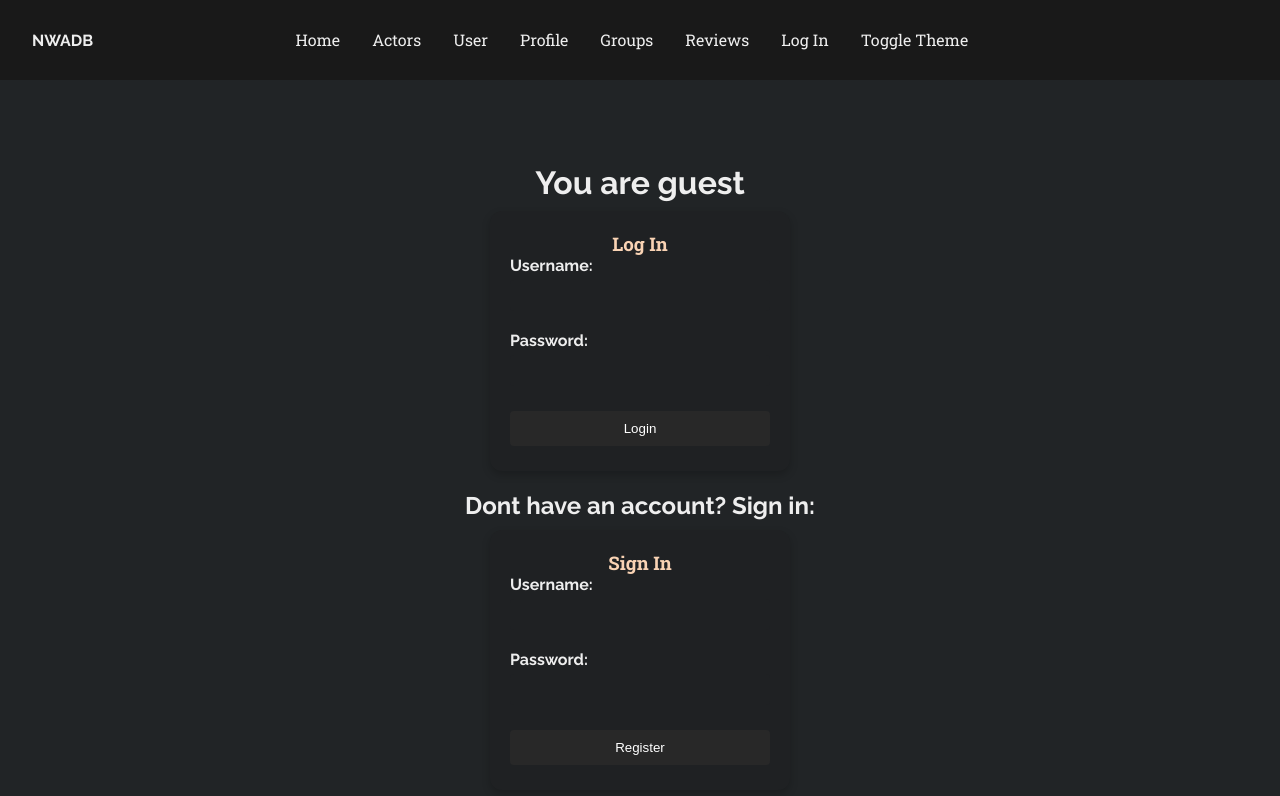
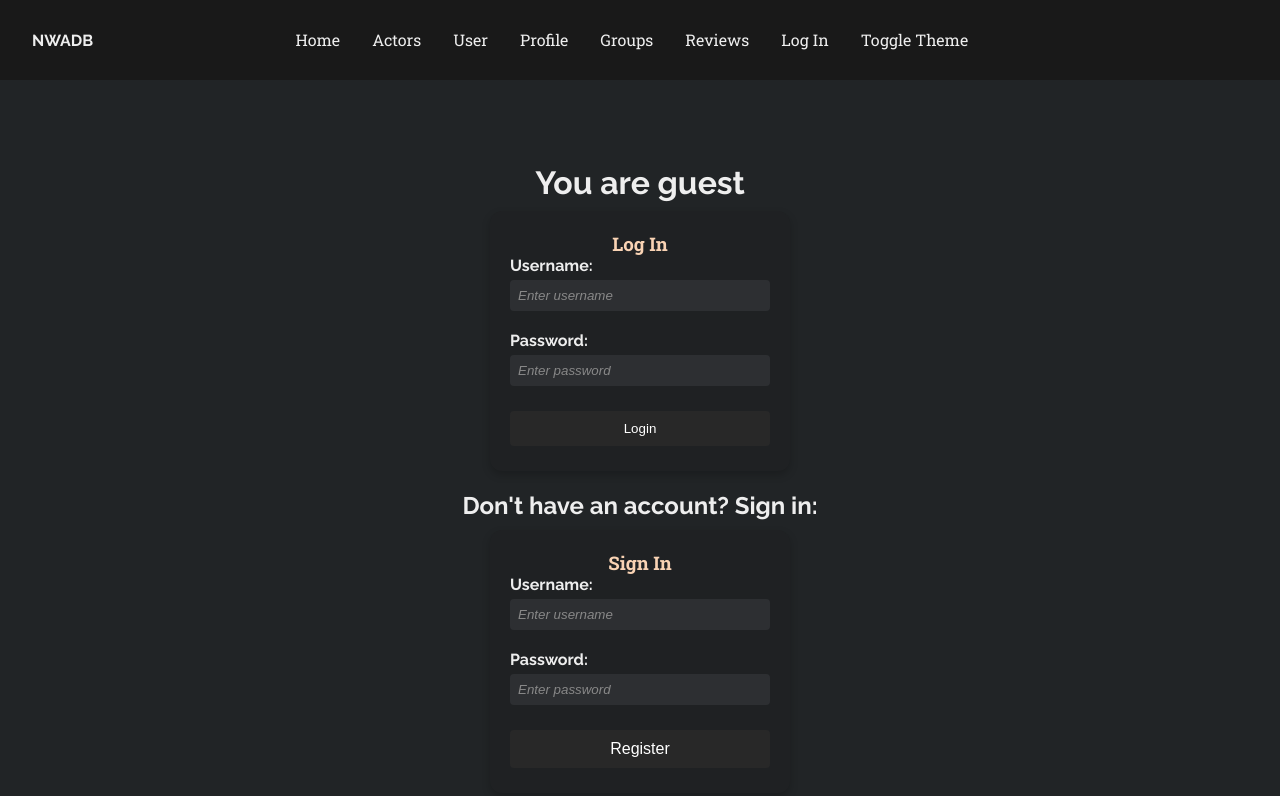
Before and after one commit to TVT22-6/movieApp, a React (Create React App) app in the folder react-movie/: page /auth in a window 1280 px wide. Shown: the top 796 px of the page. Built offline with nearby package versions, Linux system fonts and the light colour scheme.

Commit message:
css muokkausta
pientä hienosäätöä omille sivuille

```diff
--- a/react-movie/src/SignIn.js
+++ b/react-movie/src/SignIn.js
@@ -35,7 +35,7 @@ const RegistrationForm = () => {
 
 return (
     <div>
-            <div className="status-message"><h2>Dont have an account? Sign in:</h2></div>
+        <div className="status-message"><h2>Don't have an account? Sign in:</h2></div>
         <form onSubmit={handleSubmit}>
             <div className="box signin-box">
                 <h3>Sign In</h3>
@@ -43,6 +43,7 @@ const RegistrationForm = () => {
                 <input
                     type="text"
                     id="username-reg"
+                    placeholder="Enter username" // Added placeholder
                     value={uname}
                     onChange={(e) => setUname(e.target.value)}
                 />
@@ -51,6 +52,7 @@ const RegistrationForm = () => {
                 <input
                     type="password"
                     id="password-reg"
+                    placeholder="Enter password" // Added placeholder
                     value={pw}
                     onChange={(e) => setPw(e.target.value)}
                 />
--- a/react-movie/src/components/Auth.js
+++ b/react-movie/src/components/Auth.js
@@ -49,21 +49,20 @@ function Login() {
       });
   }
 
-    return(
-        <div>
+  return (
+    <div>
         <div className="box login-box">
             <h3>Log In</h3>
             <label htmlFor="username">Username: </label>
-            <input type="text" id="username" value={uname} onChange={e => setUname(e.target.value)}/>
+            <input type="text" id="username" placeholder="Enter username" value={uname} onChange={e => setUname(e.target.value)} />
             <label htmlFor="password">Password: </label>
-            <input type="password" id="password" value={pw} onChange={e => setPw(e.target.value)}/>
-            {errorMessage && <div className="status-message">{errorMessage}</div>} {/* Display error message */}
+            <input type="password" id="password" placeholder="Enter password" value={pw} onChange={e => setPw(e.target.value)} />
+            {errorMessage && <div className="status-message">{errorMessage}</div>}
             <button onClick={login}>Login</button>
-
         </div>
-        <RegistrationForm/>
-        </div>
-    );
+        <RegistrationForm />
+    </div>
+);
   }
 
 
--- a/react-movie/src/styles/Settings.css
+++ b/react-movie/src/styles/Settings.css
@@ -68,8 +68,14 @@ p, h1, h2, h4, h5, h6 {
     border: none;
     border-radius: 4px;
     box-sizing: border-box;
-    background: #1f2123;
+    background-color: #2d2f32;
     color: #a1a1a1;
+}
+
+/* Style for the placeholder text */
+.box input::placeholder {
+    color: #888;
+    font-style: italic;
 }
 
 /* Styles for buttons */
--- a/react-movie/src/styles/personalPage.css
+++ b/react-movie/src/styles/personalPage.css
@@ -72,6 +72,21 @@
     color: #eee;
 }
 
+.submit-button {
+    background-color: #282828;
+    color: white;
+    padding: 10px 15px;
+    margin: 5px 0;
+    border: none;
+    border-radius: 4px;
+    font-size: 1em;
+    font-weight: 500;
+}
+
+.submit-button:hover {
+    background-color: #1f2123;
+}
+
 /* Responsive adjustments to align with settings.css */
 @media (min-width: 601px) and (max-width: 1024px) {
     .link-box {
```
Lines whose indentation alone changed are shown as unchanged.
